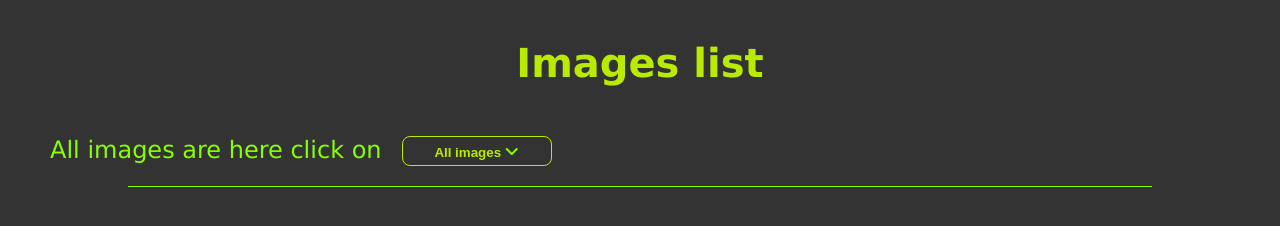
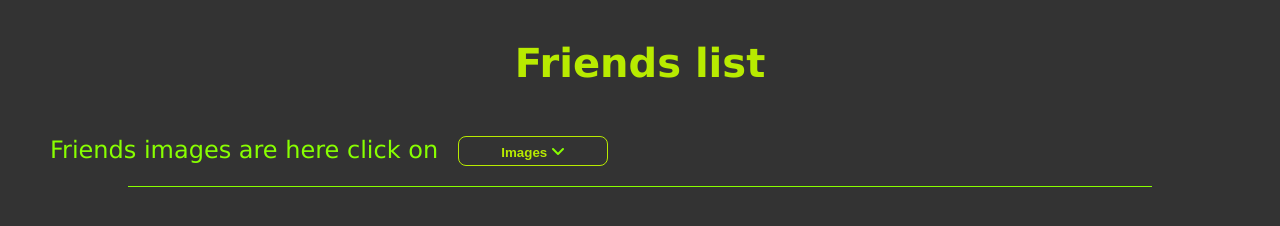
Before and after one commit to rhrahi379/friend-lists, a plain HTML site: page index.html in a window 1280 px wide. Drawn offline with Linux system fonts and the light colour scheme.

Commit message:
Update index.html

```diff
--- a/index.html
+++ b/index.html
@@ -12,11 +12,11 @@
 <body>
     <div class="container">
         <div class="top">
-            <h1>Images list</h1>
+            <h1>Friends list</h1>
         </div>
         <div class="medium">
-            <h2>All images are here click on</h2>
-            <button id="btn">All images <i class="fa-solid fa-angle-down"></i></button>
+            <h2>Friends images are here click on</h2>
+            <button id="btn">Images <i class="fa-solid fa-angle-down"></i></button>
         </div>
         <div class="btm">
             <div id="block"></div>
```
